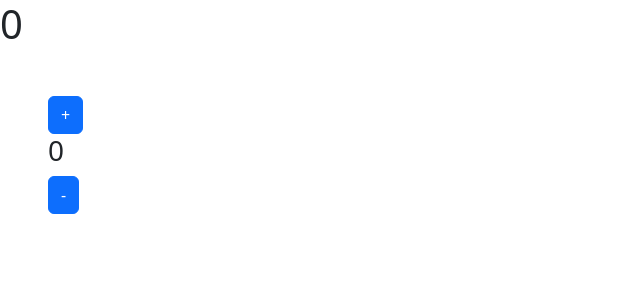
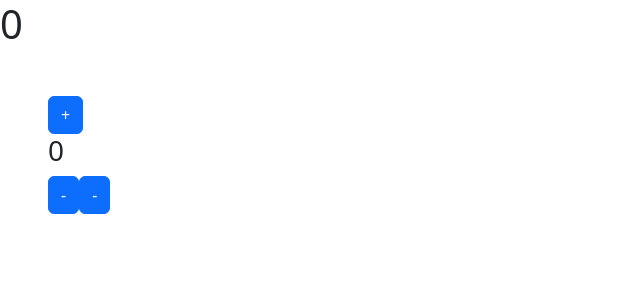
Before and after one commit to mehedihasananik/React-Context-Reducer, a React (Create React App) app: page / in a window 1280 px wide. Shown: the top 300 px of the page, without its empty margins (0-640 px from the left). Built offline with nearby package versions, Linux system fonts and the light colour scheme.

Commit message:
updated content

```diff
--- a/src/pages/Children.js
+++ b/src/pages/Children.js
@@ -13,6 +13,9 @@ const Children = () => {
       <Button onClick={() => setCount((prev) => prev - 1)} varient="outline-primary">
         -
       </Button>
+      <Button onClick={() => setCount((prev) => prev - 1)} varient="outline-primary">
+        -
+      </Button>
     </div>
   );
 }
```
